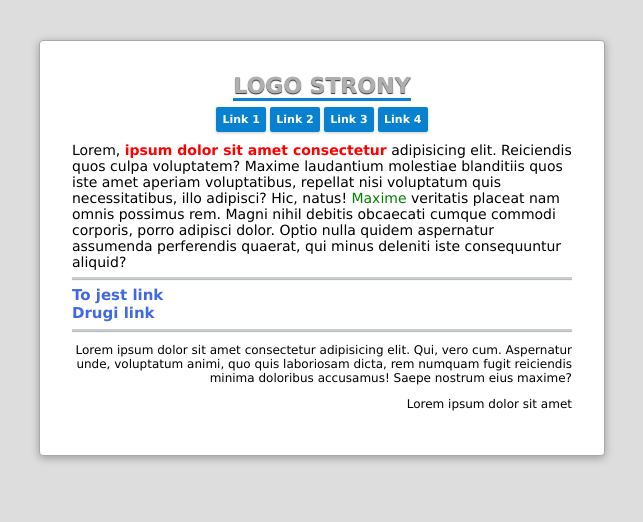
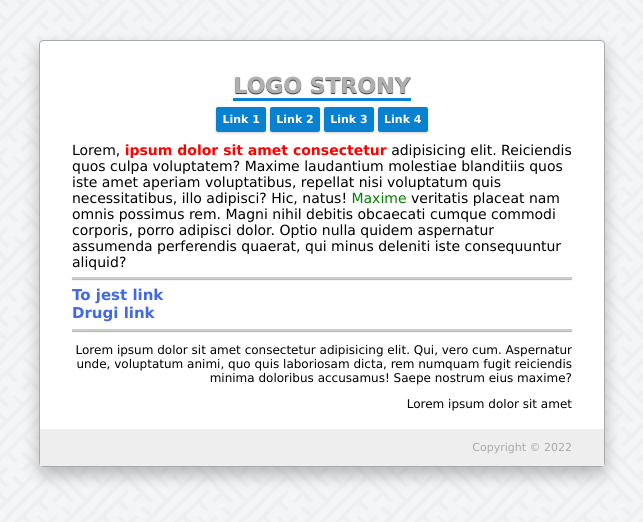
Before and after one commit to szymski/szkola, a PHP site: page / in a window 1280 px wide. Shown: the top 522 px of the page, without its empty margins (318-961 px from the left). Run offline with PHP 8.4, Linux system fonts and the light colour scheme.

Commit message:
Added background image

```diff
--- a/3TIE_gim/html/index.html
+++ b/3TIE_gim/html/index.html
@@ -45,6 +45,10 @@
         <p class="paragraf">
             Lorem ipsum dolor sit amet
         </p>
+
+        <div class="stopka">
+            Copyright &copy; 2022
+        </div>
     </div>
 </body>
 
--- a/3TIE_gim/html/styles.css
+++ b/3TIE_gim/html/styles.css
@@ -1,5 +1,5 @@
 body {
-    background: #ddd;
+    background: url('bg.png') #eee;
     font-family: 'Verdana';
     font-size: 14px;
 }
@@ -9,10 +9,11 @@ body {
     margin: auto;
     margin-top: 40px;
     padding: 32px;
+    padding-bottom: 16px;
     background: white;
     border-radius: 4px;
     border: 1px solid #aaa;
-    box-shadow: 0 2px 8px rgba(0, 0, 0, 30%);
+    box-shadow: 0 8px 16px rgba(0, 0, 0, 25%);
 }
 
 .top {
@@ -97,3 +98,15 @@ a:active {
     font-size: 12px;
     text-align: right;
 }
+
+.stopka {
+    padding: 12px 32px;
+    text-align: right;
+    color: #aaa;
+    font-size: 11px;
+    margin-top: 18px;
+    background: #eee;
+    margin-bottom: -16px;
+    margin-left: -32px;
+    margin-right: -32px;
+}
```
Also changed, not shown: 3TIE_gim/html/bg.png (added).
